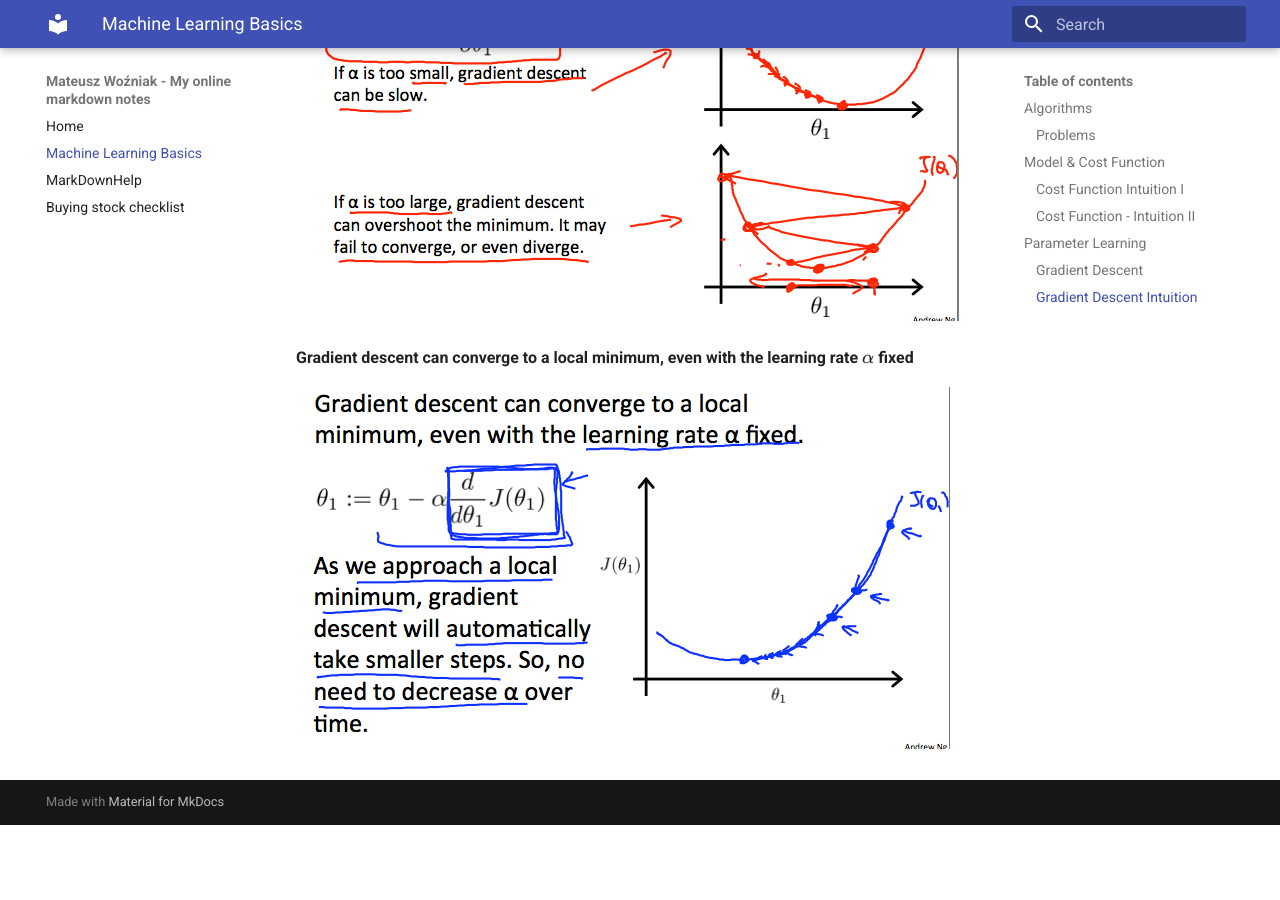
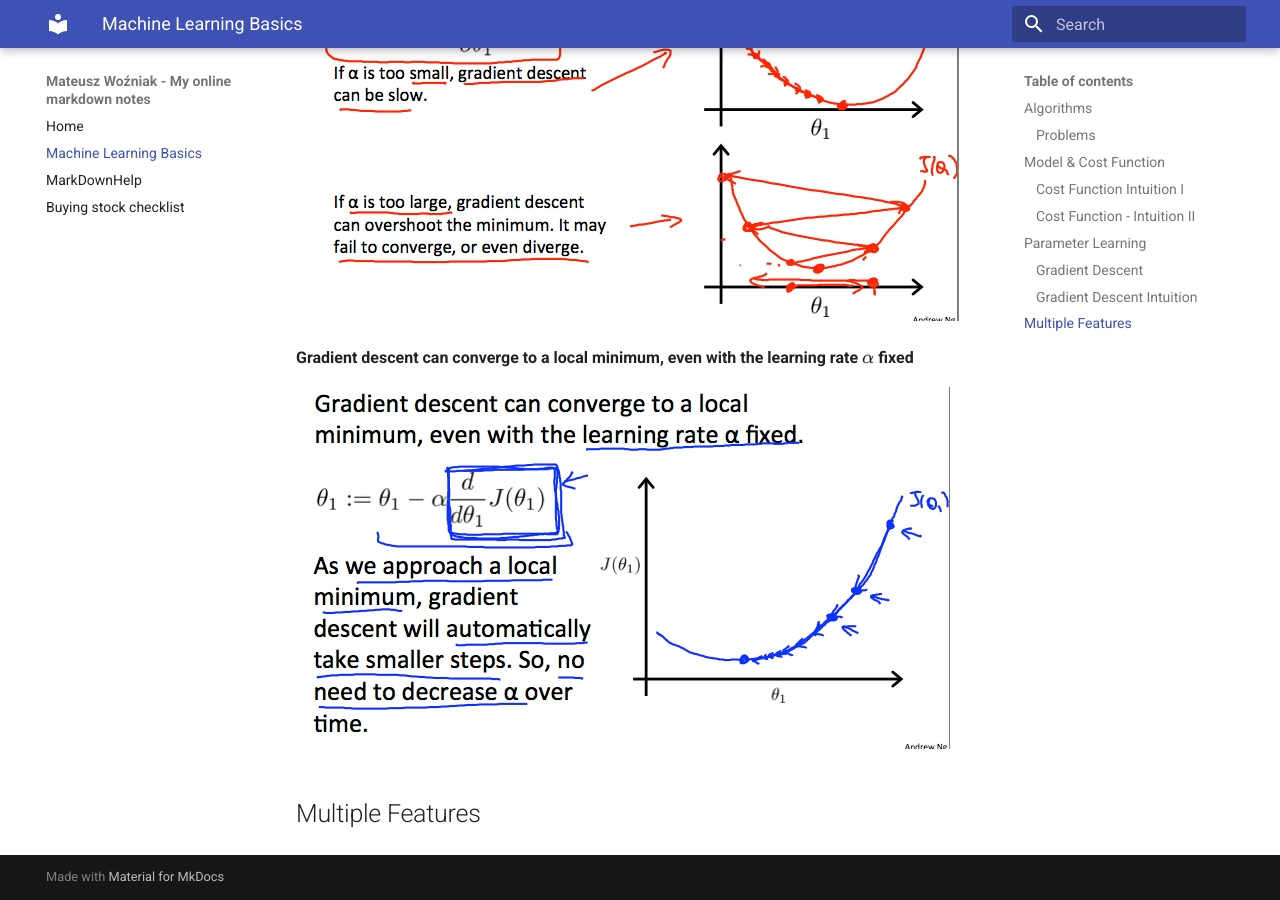
Before and after one commit to Shuffzord/shuffzord.github.io, an MkDocs documentation site: the page built from docs/Machine Learning Basics.md, in a window 1280 px wide and 900 px high, scrolled down 6881 px. Built offline with MkDocs 1.6.1 and Material for MkDocs 9.7.7, drawn with Linux system fonts in a browser that asks for light colours; before the commit the page ends 7706 px from its top, so only the background shows below that.

Commit message:
New markdown visual

```diff
--- a/docs/Machine Learning Basics.md
+++ b/docs/Machine Learning Basics.md
@@ -113,3 +113,5 @@ The intuition behind the convergence is that $\frac{d}{d\theta_1}$ J($\theta_1$)
 minimum, even with the learning rate $\alpha$ fixed**
 
 ![Gradient](Images/gradient2c.png "Gradient")
+
+## Multiple Features
```
Also changed, not shown: .markdownlint.json (added).
